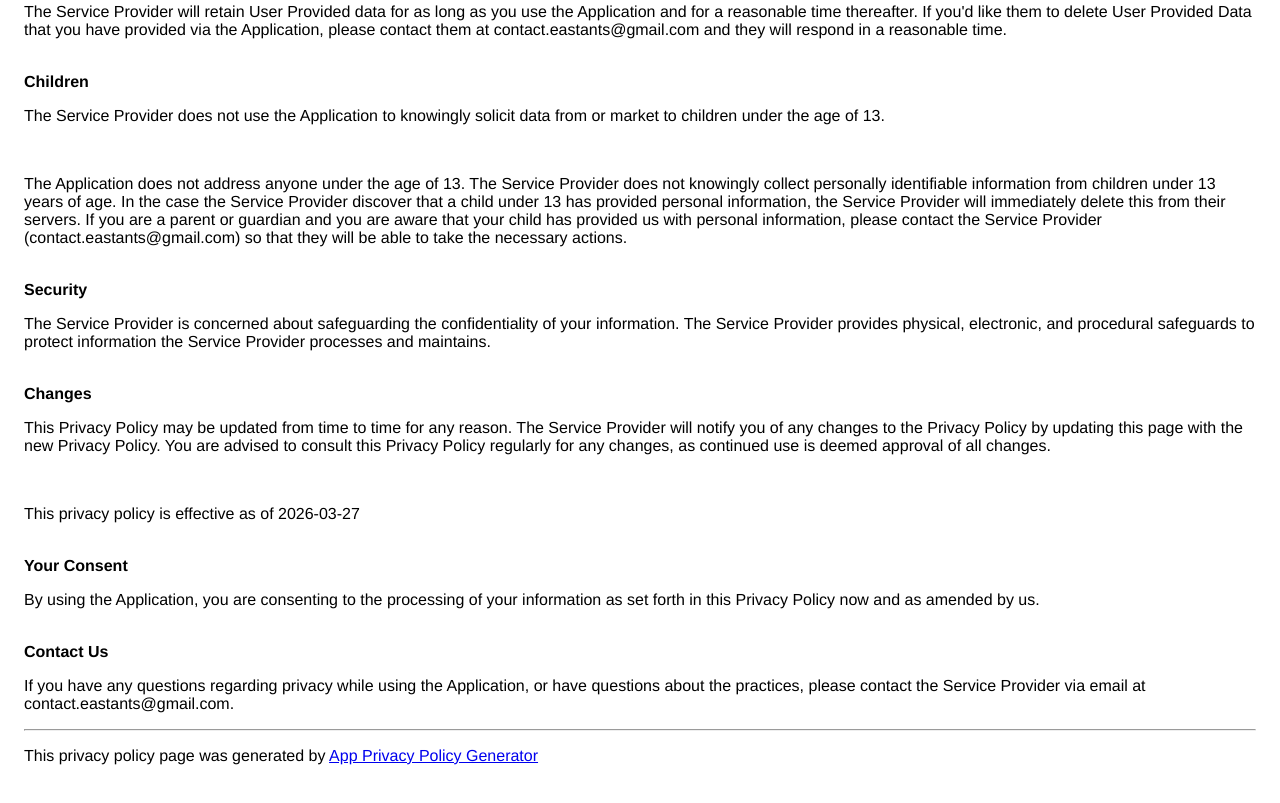
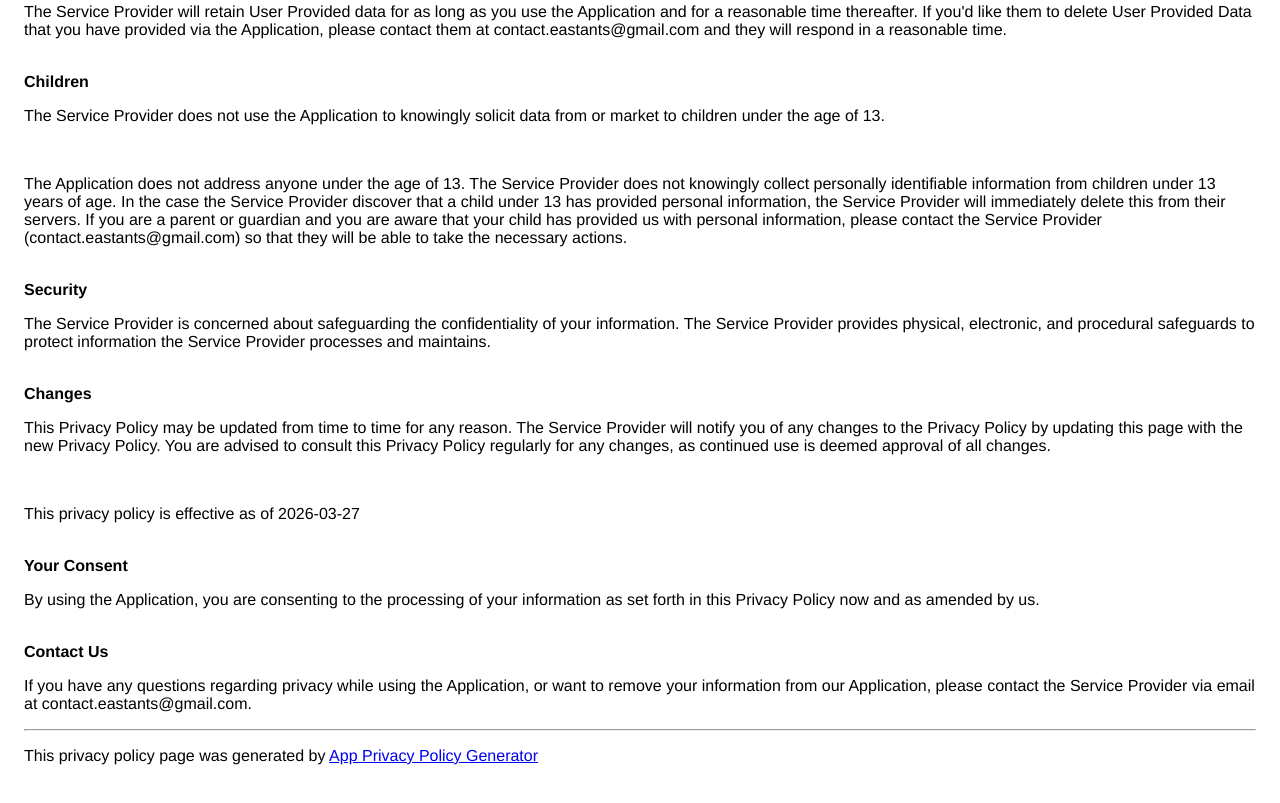
Before and after one commit to east-ants-work/east-ants-work.github.io, a plain HTML site: page index.html in a window 1280 px wide. Shown: the part 1093-1896 px from the top of the page. Drawn offline with Linux system fonts and the light colour scheme.

Commit message:
Add user removal instruction

```diff
--- a/index.html
+++ b/index.html
@@ -15,6 +15,6 @@
             delete this from their servers. If you are a parent or guardian
             and you are aware that your child has provided us with
             personal information, please contact the Service Provider (contact.eastants@gmail.com) so that
-            they will be able to take the necessary actions.</p></div><!----><br><strong>Security</strong><p>The Service Provider is concerned about safeguarding the confidentiality of your information. The Service Provider provides physical, electronic, and procedural safeguards to protect information the Service Provider processes and maintains.</p><br><strong>Changes</strong><p>This Privacy Policy may be updated from time to time for any reason. The Service Provider will notify you of any changes to the Privacy Policy by updating this page with the new Privacy Policy. You are advised to consult this Privacy Policy regularly for any changes, as continued use is deemed approval of all changes.</p><br><p>This privacy policy is effective as of 2026-03-27</p><br><strong>Your Consent</strong><p>By using the Application, you are consenting to the processing of your information as set forth in this Privacy Policy now and as amended by us.</p><br><strong>Contact Us</strong><p>If you have any questions regarding privacy while using the Application, or have questions about the practices, please contact the Service Provider via email at contact.eastants@gmail.com.</p><hr><p>This privacy policy page was generated by <a href="https://app-privacy-policy-generator.nisrulz.com/" target="_blank" rel="noopener noreferrer">App Privacy Policy Generator</a></p>
+            they will be able to take the necessary actions.</p></div><!----><br><strong>Security</strong><p>The Service Provider is concerned about safeguarding the confidentiality of your information. The Service Provider provides physical, electronic, and procedural safeguards to protect information the Service Provider processes and maintains.</p><br><strong>Changes</strong><p>This Privacy Policy may be updated from time to time for any reason. The Service Provider will notify you of any changes to the Privacy Policy by updating this page with the new Privacy Policy. You are advised to consult this Privacy Policy regularly for any changes, as continued use is deemed approval of all changes.</p><br><p>This privacy policy is effective as of 2026-03-27</p><br><strong>Your Consent</strong><p>By using the Application, you are consenting to the processing of your information as set forth in this Privacy Policy now and as amended by us.</p><br><strong>Contact Us</strong><p>If you have any questions regarding privacy while using the Application, or want to remove your information from our Application, please contact the Service Provider via email at contact.eastants@gmail.com.</p><hr><p>This privacy policy page was generated by <a href="https://app-privacy-policy-generator.nisrulz.com/" target="_blank" rel="noopener noreferrer">App Privacy Policy Generator</a></p>
     </body>
 </html>
```
